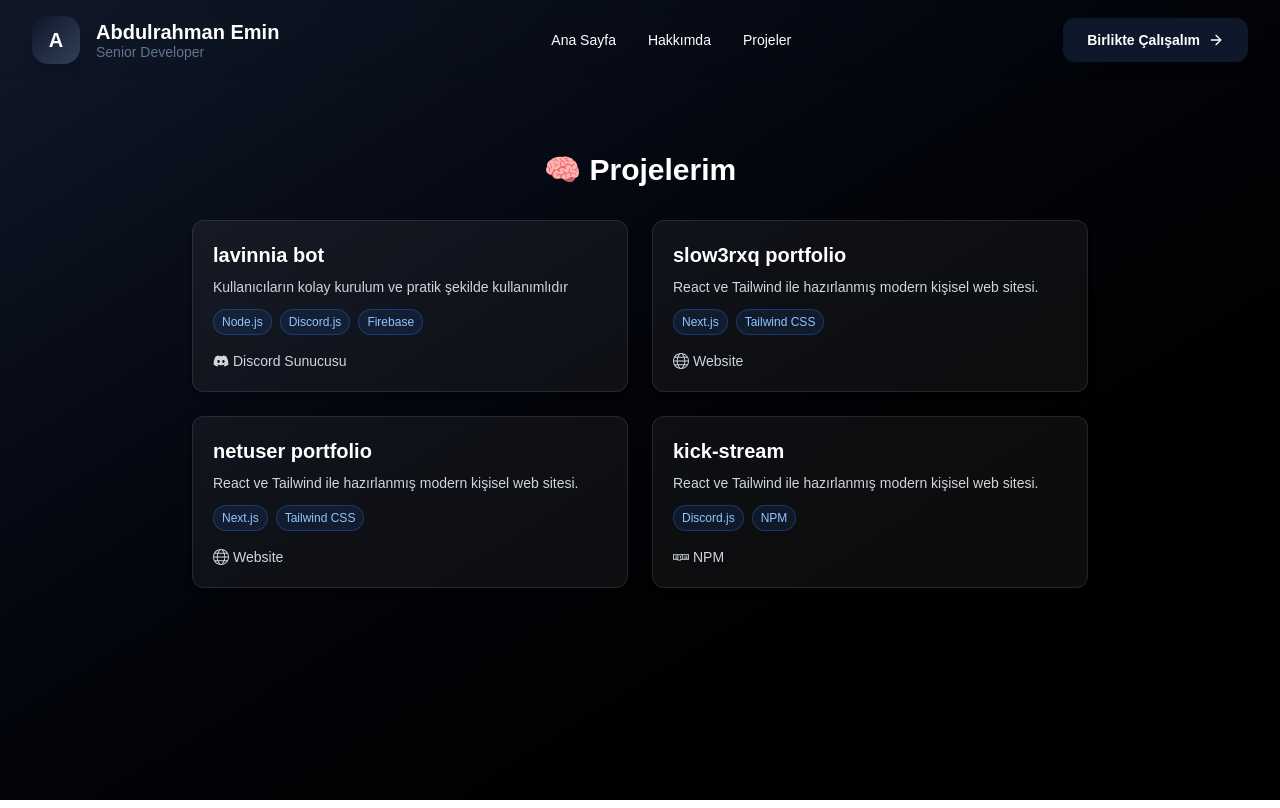
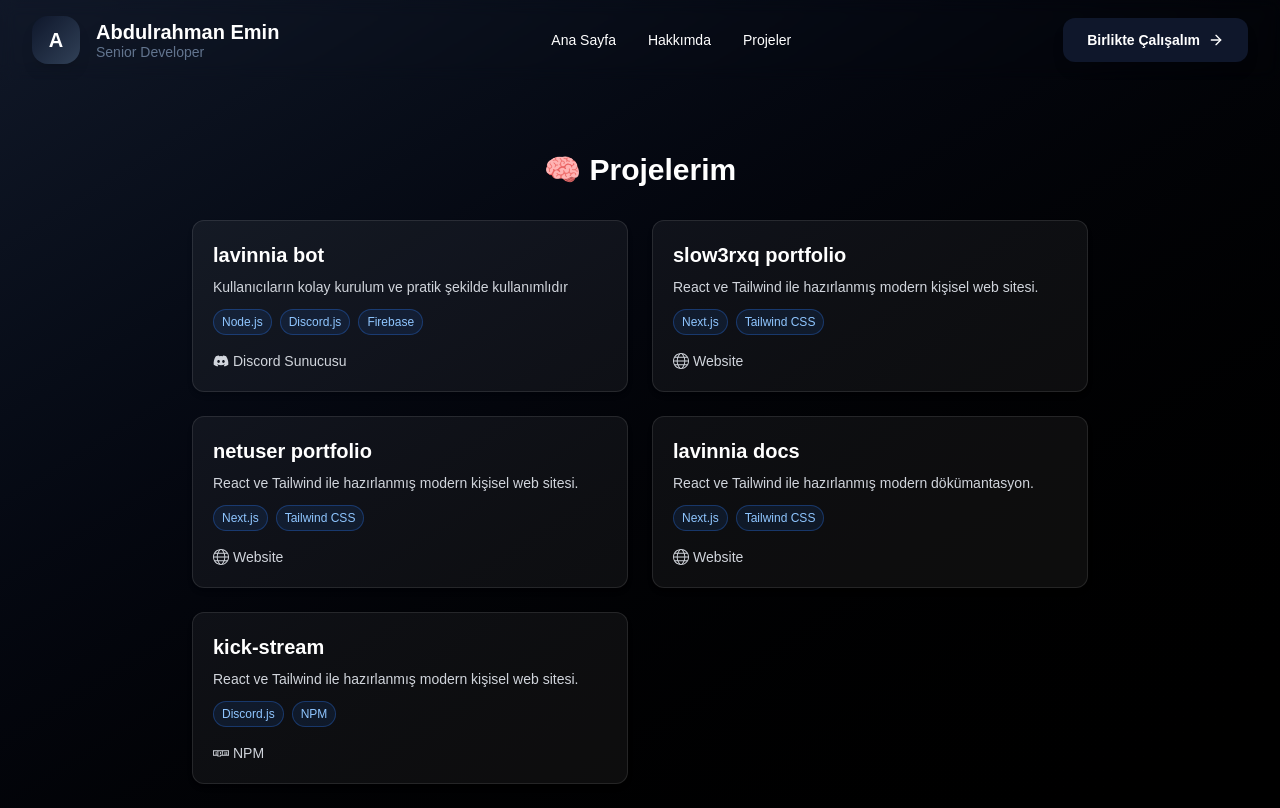
Before and after one commit to slow3rxqs/slow3r, a Next.js app: page /projects in a window 1280 px wide. Built offline with nearby package versions, Linux system fonts and the light colour scheme.

Commit message:
Update page.jsx

```diff
--- a/src/app/projects/page.jsx
+++ b/src/app/projects/page.jsx
@@ -23,6 +23,13 @@
     description: "React ve Tailwind ile hazırlanmış modern kişisel web sitesi.",
     tech: ["Next.js", "Tailwind CSS"],
     website: "https://hakancanpolat.vercel.app/",
+    demo: null,
+  },
+  {
+    title: "lavinnia docs",
+    description: "React ve Tailwind ile hazırlanmış modern dökümantasyon.",
+    tech: ["Next.js", "Tailwind CSS"],
+    website: "https://github.com/slow3rxqs/lavinnia-docs",
     demo: null,
   },
   {
```
